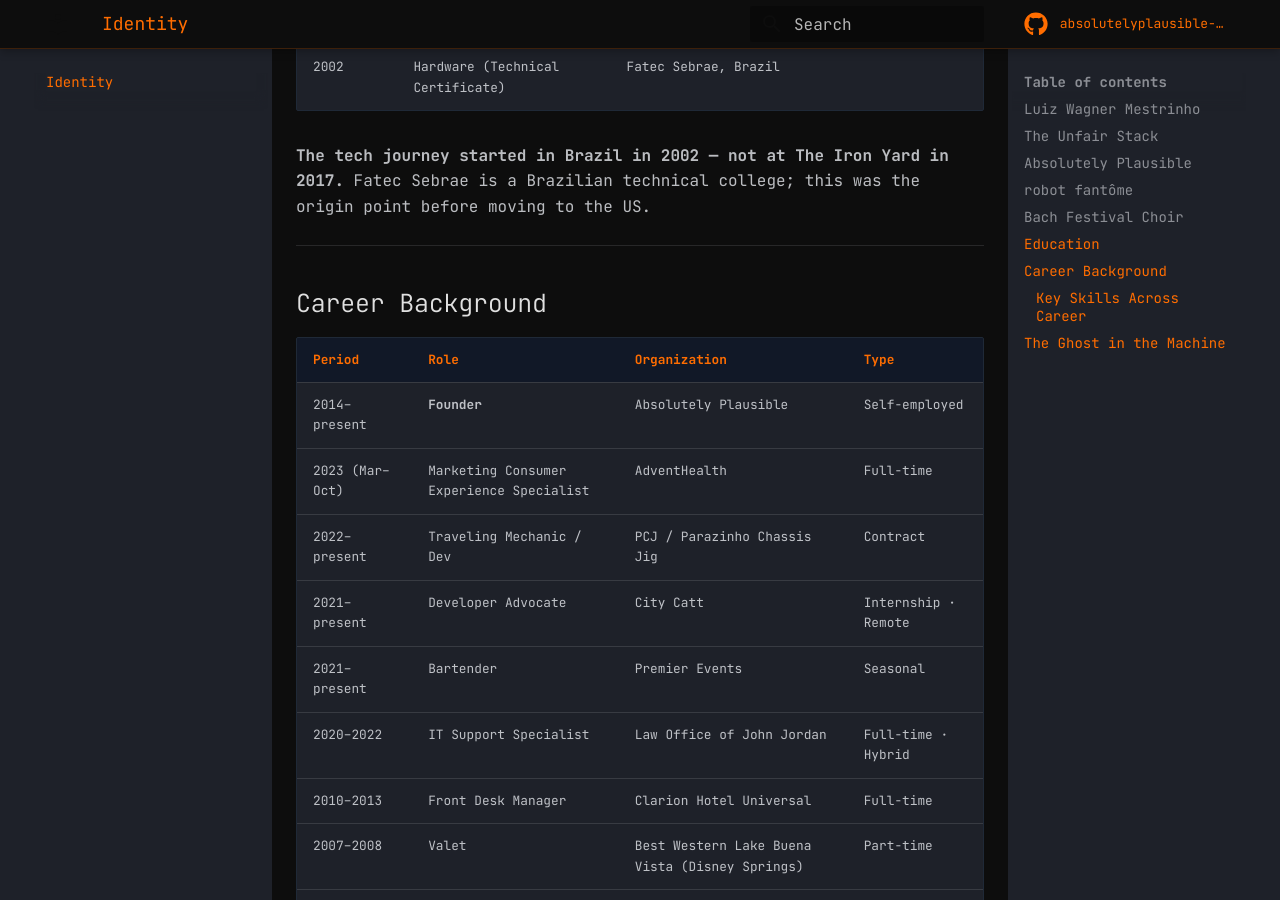
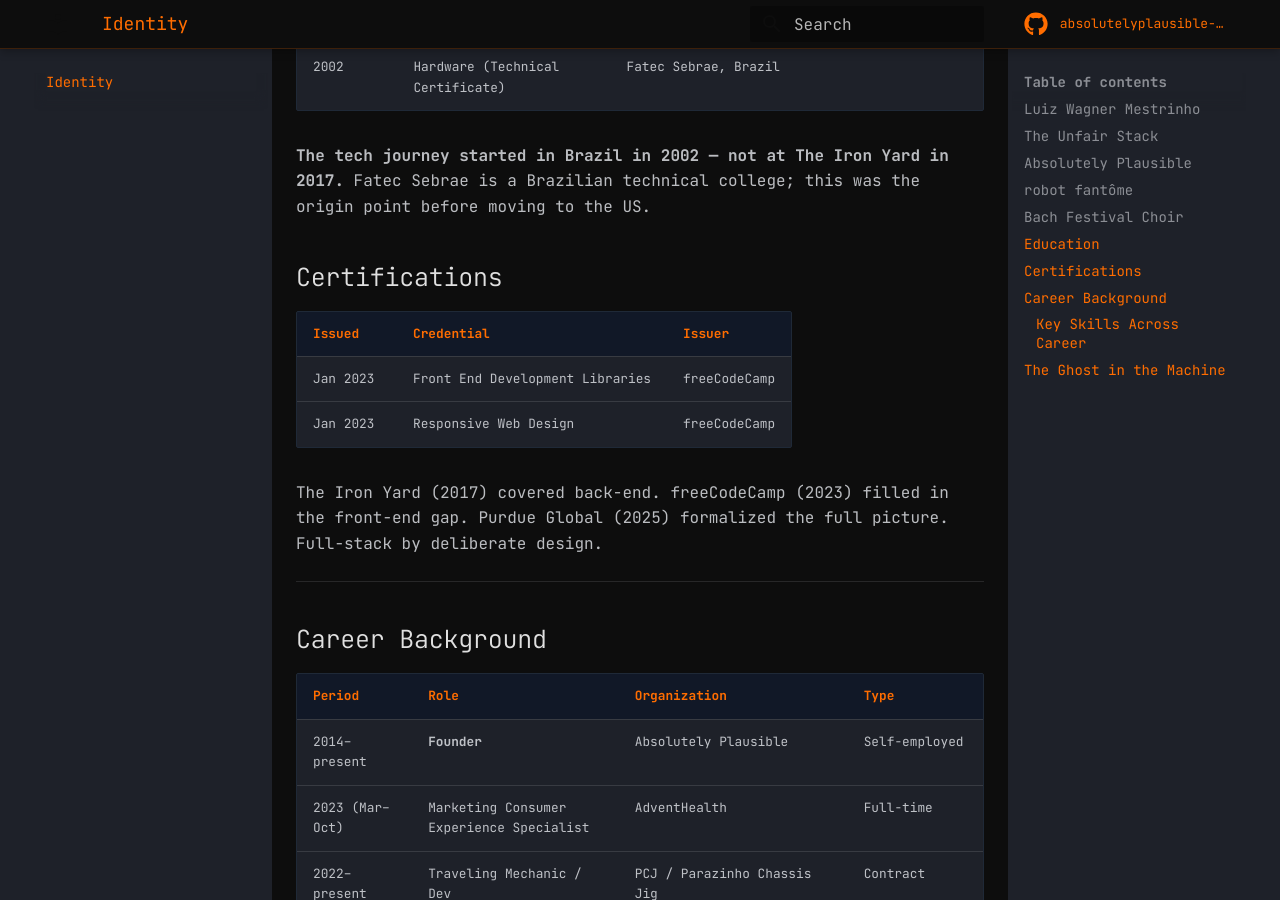
Before and after one commit to wmestrinho/absolutelyplausible-business-plan, an MkDocs documentation site: the page built from docs/identity.md, in a window 1280 px wide and 900 px high, scrolled down 2904 px. Built offline with MkDocs 1.6.1 and Material for MkDocs 9.7.7, drawn with Linux system fonts in a browser that asks for light colours; comment, search, counter and statistics services are not loaded.

Commit message:
Add freeCodeCamp certifications (Front End Libraries + Responsive Web Design, Jan 2023)
Co-Authored-By: Claude Sonnet 4.6 <noreply@anthropic.com>

```diff
--- a/docs/identity.md
+++ b/docs/identity.md
@@ -76,6 +76,15 @@ The contrast between choir and punk is not a contradiction — it's the most hon
 
 **The tech journey started in Brazil in 2002 — not at The Iron Yard in 2017.** Fatec Sebrae is a Brazilian technical college; this was the origin point before moving to the US.
 
+## Certifications
+
+| Issued | Credential | Issuer |
+|--------|-----------|--------|
+| Jan 2023 | Front End Development Libraries | freeCodeCamp |
+| Jan 2023 | Responsive Web Design | freeCodeCamp |
+
+The Iron Yard (2017) covered back-end. freeCodeCamp (2023) filled in the front-end gap. Purdue Global (2025) formalized the full picture. Full-stack by deliberate design.
+
 ---
 
 ## Career Background
```
